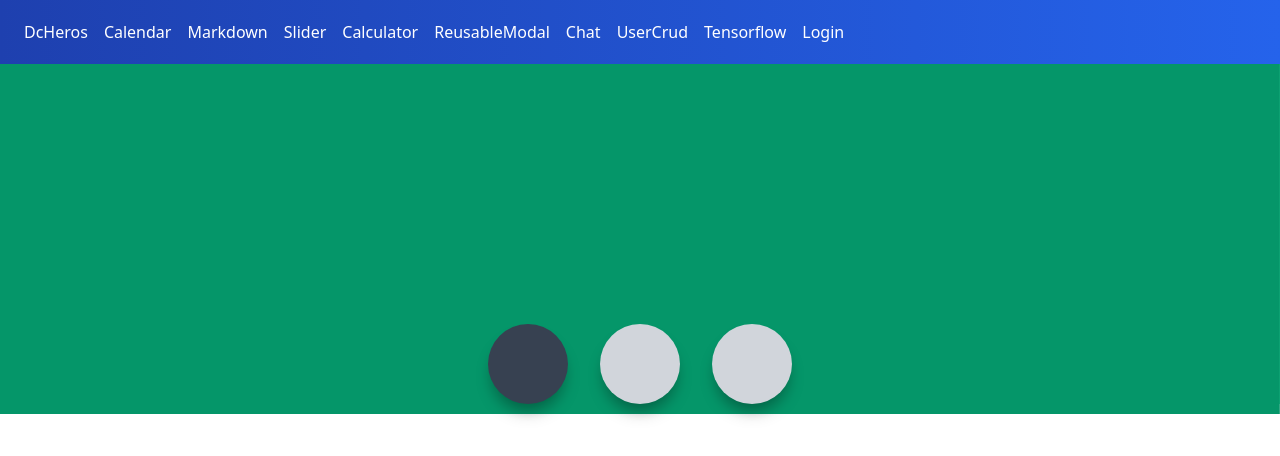
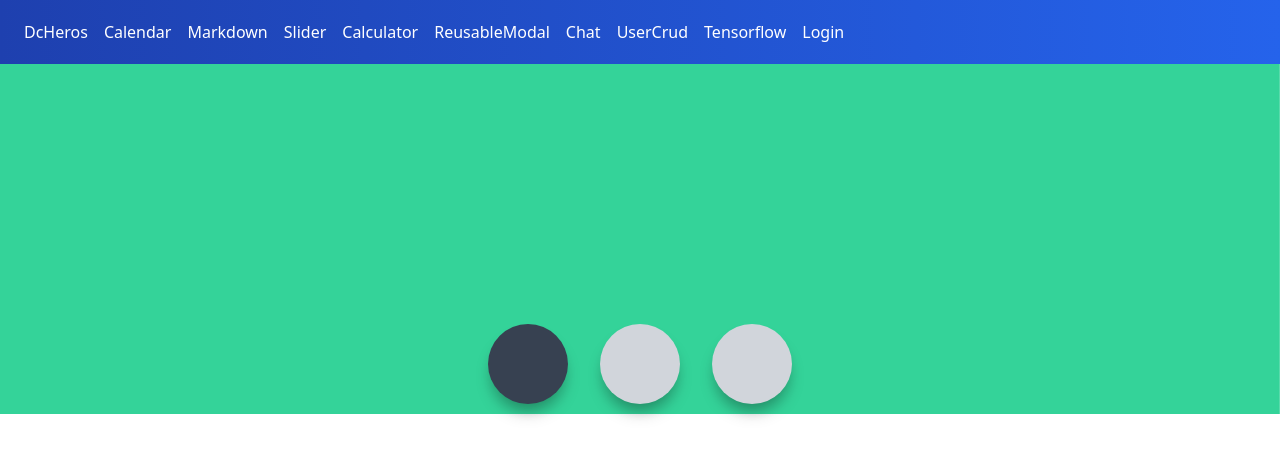
Before and after one commit to jergra/vue-3-project, a Vue app: page /Slider in a window 1280 px wide. Shown: the top 456 px of the page. Built offline with nearby package versions, Linux system fonts and the light colour scheme; no server answers.

Commit message:
change color

```diff
--- a/src/pages/Slider.vue
+++ b/src/pages/Slider.vue
@@ -10,7 +10,7 @@
             </div>
             </transition>
         </div>
-        <div class="w-full bg-green-400 bg-yellow-200 bg-red-800 " style="height: 340px;">
+        <div class="w-full" style="height: 340px;">
             <div class="absolute bottom-0 w-full flex justify-center">
                 <div v-for="(slide, index) in slides"
                     :key="slide"
@@ -38,7 +38,7 @@ export default {
     data(){
         return {
             currentSlide: 2,
-            slides: ["bg-green-600", "bg-yellow-600", "bg-red-600"],
+            slides: ["bg-green-400", "bg-yellow-200", "bg-red-800"],
             interval: "",
             isTitleShowing: true
         }
```
